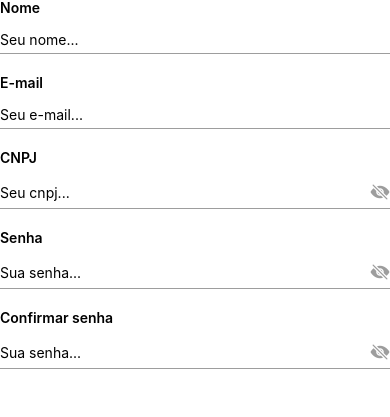
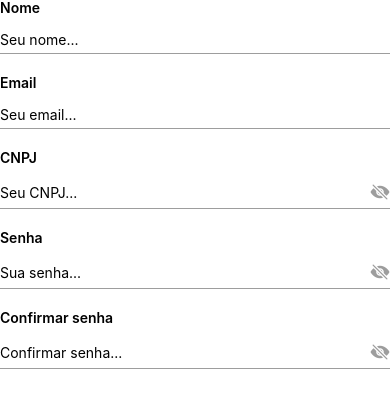
Before and after one commit to GEdO23/RN-PriceWhisperApp, a React Native app: screen /Cadastro in a window 390 px wide. Shown: the part 254-671 px from the top of the page. Built offline with nearby package versions, Linux system fonts and the light colour scheme.

Commit message:
Created personalized input component

```diff
--- /dev/null
+++ b/src/components/Input.tsx
@@ -0,0 +1,76 @@
+
+import { StyleSheet, Text, TextInput, TextInputProps, View } from 'react-native'
+import React, { useState } from 'react'
+import { Ionicons } from '@expo/vector-icons';
+
+interface Input extends TextInputProps {
+    label: string;
+    placeholder: string;
+    value: any;
+    setValue: any;
+}
+
+export function Input({ label, value, setValue, placeholder }: Input) {
+    return (
+        <View style={styles.inputContainer}>
+            <Text style={styles.label}>{label}</Text>
+            <TextInput
+                placeholder={placeholder}
+                spellCheck={false}
+                value={value}
+                onChangeText={(text) => setValue(text)}
+                style={styles.input}
+            />
+        </View>
+    )
+}
+
+export function SecureInput({ label, value, setValue, placeholder }: Input) {
+    const [showValue, setShowValue] = useState(false);
+
+    return (
+        <View style={styles.inputContainer}>
+            <Text style={styles.label}>{label}</Text>
+            <View style={styles.input}>
+                <TextInput
+                    placeholder={placeholder}
+                    secureTextEntry={!showValue}
+                    spellCheck={false}
+                    value={value}
+                    onChangeText={(text) => setValue(text)}
+                />
+                {
+                    showValue ?
+                        <Ionicons
+                            size={20}
+                            color="#000"
+                            name='eye'
+                            onPress={() => setShowValue(!showValue)}
+                        /> :
+                        <Ionicons
+                            size={20}
+                            color="#9D9D9D"
+                            name='eye-off'
+                            onPress={() => setShowValue(!showValue)}
+                        />
+                }
+            </View>
+        </View>
+    )
+}
+
+const styles = StyleSheet.create({
+    input: {
+        borderBottomColor: '#9D9D9D',
+        borderBottomWidth: 1,
+        paddingVertical: 5,
+        flexDirection: 'row',
+        justifyContent: 'space-between',
+    },
+    inputContainer: {
+        gap: 10,
+    },
+    label: {
+        fontWeight: '600',
+    },
+})
--- a/src/components/SecureInput.tsx
+++ /dev/null
@@ -1,57 +0,0 @@
-
-import { StyleSheet, Text, TextInput, View } from 'react-native'
-import React, { useState } from 'react'
-import { Ionicons } from '@expo/vector-icons';
-
-type SecureInput = {
-    placeholder: string;
-    value: any;
-    setValue: any;
-}
-
-
-export function SecureInput({ placeholder, value, setValue }: SecureInput) {
-    const [showValue, setShowValue] = useState(false);
-
-    return (
-        <View style={styles.input}>
-            <TextInput
-                placeholder={placeholder}
-                secureTextEntry={!showValue}
-                spellCheck={false}
-                value={value}
-                onChangeText={(text) => setValue(text)}
-            />
-
-            {
-                showValue ?
-                    <Ionicons
-                        size={20}
-                        color="#000"
-                        name='eye'
-                        onPress={() => setShowValue(!showValue)}
-                    /> :
-                    <Ionicons
-                        size={20}
-                        color="#9D9D9D"
-                        name='eye-off'
-                        onPress={() => setShowValue(!showValue)}
-                    />
-
-            }
-
-        </View>
-    )
-}
-
-const styles = StyleSheet.create({
-    input: {
-        borderBottomColor: '#9D9D9D',
-        borderBottomWidth: 1,
-        paddingVertical: 5,
-        flexDirection: 'row',
-        justifyContent: 'space-between',
-    },
-})
-
-export default SecureInput
--- a/src/screens/Cadastro/index.tsx
+++ b/src/screens/Cadastro/index.tsx
@@ -1,10 +1,9 @@
-import { Ionicons } from '@expo/vector-icons';
 import { useNavigation } from '@react-navigation/native';
 import { StackNavigationProp } from '@react-navigation/stack';
 import React, { useState } from 'react'
 import { SafeAreaView, StyleSheet, Text, TextInput, View } from 'react-native'
 import { Button } from '~/components/Button'
-import { SecureInput } from '~/components/SecureInput';
+import { Input, SecureInput } from '~/components/Input';
 import { RootStackParamList } from '~/navigation';
 
 type CadastroScreenNavigationProps = StackNavigationProp<RootStackParamList, 'Cadastro'>;
@@ -28,54 +27,36 @@ export function Cadastro() {
 
             <View style={styles.form}>
                 <View style={styles.inputList}>
-                    <View style={styles.inputContainer}>
-                        <Text style={styles.label}>Nome</Text>
-                        <TextInput
+                    <Input
+                        label='Nome'
                         placeholder='Seu nome...'
-                            spellCheck={false}
                         value={nome}
-                            onChangeText={(text) => setNome(text)}
-                            style={styles.input}
+                        setValue={setNome}
                     />
-                    </View>
-
-                    <View style={styles.inputContainer}>
-                        <Text style={styles.label}>E-mail</Text>
-                        <TextInput
-                            placeholder='Seu e-mail...'
-                            spellCheck={false}
+                    <Input
+                        label='Email'
+                        placeholder='Seu email...'
                         value={email}
-                            onChangeText={(text) => setEmail(text)}
-                            style={styles.input}
+                        setValue={setEmail}
                     />
-                    </View>
-
-                    <View style={styles.inputContainer}>
-                        <Text style={styles.label}>CNPJ</Text>
                     <SecureInput
-                            placeholder='Seu cnpj...'
+                        label='CNPJ'
+                        placeholder='Seu CNPJ...'
                         value={cnpj}
                         setValue={setCnpj}
                     />
-                    </View>
-
-                    <View style={styles.inputContainer}>
-                        <Text style={styles.label}>Senha</Text>
                     <SecureInput
+                        label='Senha'
                         placeholder='Sua senha...'
                         value={senha}
                         setValue={setSenha}
                     />
-                    </View>
-
-                    <View style={styles.inputContainer}>
-                        <Text style={styles.label}>Confirmar senha</Text>
                     <SecureInput
-                            placeholder='Sua senha...'
+                        label='Confirmar senha'
+                        placeholder='Confirmar senha...'
                         value={confirmSenha}
                         setValue={setConfirmSenha}
                     />
-                    </View>
                 </View>
 
                 <Button
@@ -99,22 +80,9 @@ const styles = StyleSheet.create({
     form: {
         width: '100%',
     },
-    input: {
-        borderBottomColor: '#9D9D9D',
-        borderBottomWidth: 1,
-        paddingVertical: 5,
-        flexDirection: 'row',
-        justifyContent: 'space-between',
-    },
-    inputContainer: {
-        gap: 10,
-    },
     inputList: {
         gap: 20,
         marginBottom: 50,
-    },
-    label: {
-        fontWeight: '600',
     },
     title: {
         fontSize: 28,
```
Lines whose indentation alone changed are shown as unchanged.
